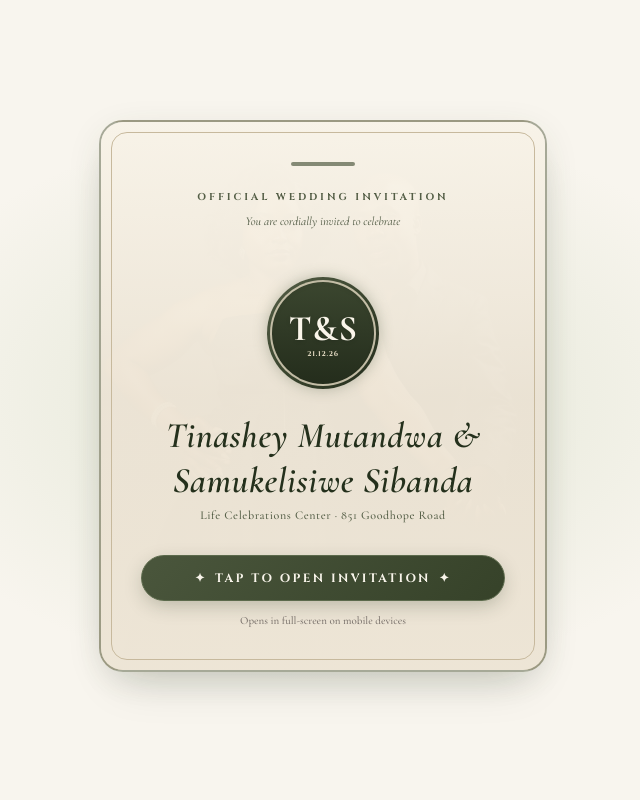
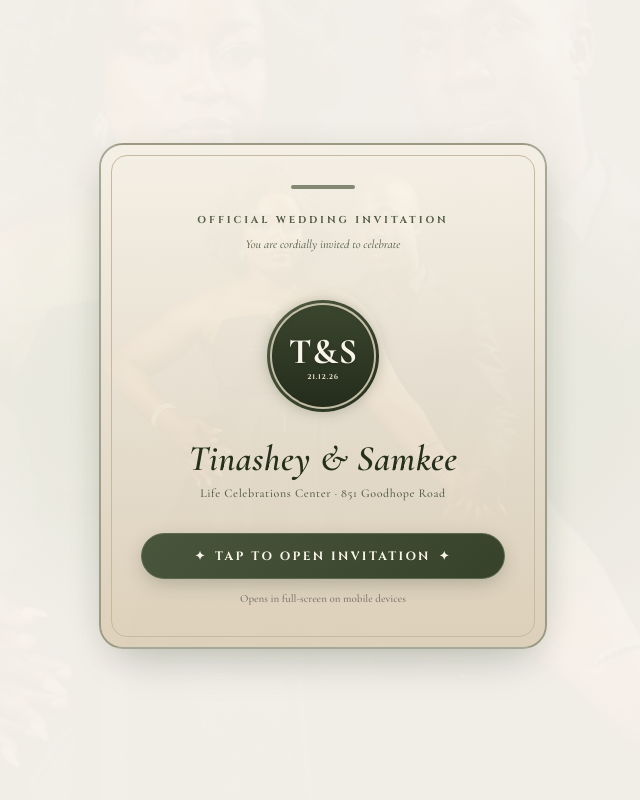
Before and after one commit to tatendavondo-lgtm/Mutandwas, a React (Vite) app: page / in a window 1280 px wide. Shown: the top 800 px of the page, without its empty margins (317-957 px from the left). Built offline with nearby package versions, Linux system fonts and the light colour scheme; no server answers; the database is empty; a web font is replaced by a local one.

Commit message:
Update envelope names to Tinashey & Samkee, enhance faint couple image backdrops, and add social share preview meta tags

```diff
--- a/index.html
+++ b/index.html
@@ -11,10 +11,16 @@
     <meta name="format-detection" content="telephone=no" />
     <title>Tinashey & Samukelisiwe - Wedding Invitation & Gate Check-in</title>
     <meta name="description" content="Wedding celebration of Tinashey Mutandwa & Samukelisiwe Sibanda. Digital RSVP, 4-digit express gate check-in, and real-time attendance management." />
-    <meta property="og:title" content="Tinashey & Samukelisiwe - Wedding Invitation & Gate Check-in" />
-    <meta property="og:description" content="Wedding celebration of Tinashey Mutandwa & Samukelisiwe Sibanda. Digital RSVP, 4-digit express gate check-in, and real-time attendance management." />
+    <meta property="og:title" content="Tinashey & Samkee — Wedding Celebration" />
+    <meta property="og:description" content="Wedding celebration of Tinashey Mutandwa & Samukelisiwe Sibanda · 21 December 2026 at Life Celebrations Center. RSVP & Gate Pass inside." />
     <meta property="og:type" content="website" />
+    <meta property="og:image" content="/assets/images/couple_portrait.jpg" />
+    <meta property="og:image:width" content="1200" />
+    <meta property="og:image:height" content="630" />
     <meta name="twitter:card" content="summary_large_image" />
+    <meta name="twitter:title" content="Tinashey & Samkee — Wedding Celebration" />
+    <meta name="twitter:description" content="Wedding celebration of Tinashey Mutandwa & Samukelisiwe Sibanda · 21 December 2026 at Life Celebrations Center." />
+    <meta name="twitter:image" content="/assets/images/couple_portrait.jpg" />
     <link rel="preconnect" href="https://fonts.googleapis.com">
     <link rel="preconnect" href="https://fonts.gstatic.com" crossorigin>
     <link href="https://fonts.googleapis.com/css2?family=Alex+Brush&family=Cinzel:wght@400;500;600;700&family=Cormorant+Garamond:ital,wght@0,300;0,400;0,500;0,600;0,700;1,400;1,500;1,600&family=Great+Vibes&family=Italianno&family=Pinyon+Script&family=Playfair+Display:ital,wght@0,400;0,500;0,600;0,700;1,400&family=Plus+Jakarta+Sans:wght@300;400;500;600&family=JetBrains+Mono:wght@400;500&display=swap" rel="stylesheet">
--- a/src/App.tsx
+++ b/src/App.tsx
@@ -333,7 +333,7 @@ export default function App() {
       {currentView !== 'gate' && currentView !== 'admin' && (
         <>
           <div
-            className="fixed inset-0 pointer-events-none select-none z-0 opacity-10 blur-2xl scale-110"
+            className="fixed inset-0 pointer-events-none select-none z-0 opacity-15 scale-105"
             style={{
               backgroundImage: `url(${currentBackdropUrl})`,
               backgroundPosition: 'center 20%',
@@ -341,7 +341,7 @@ export default function App() {
               backgroundRepeat: 'no-repeat',
             }}
           />
-          <div className="fixed inset-0 bg-gradient-to-b from-[#EFE7D8]/75 via-[#EFE7D8]/88 to-[#EFE7D8] pointer-events-none z-0" />
+          <div className="fixed inset-0 bg-gradient-to-b from-[#EFE7D8]/80 via-[#EFE7D8]/85 to-[#EFE7D8]/92 pointer-events-none z-0" />
         </>
       )}
 
--- a/src/components/EnvelopeUnveil.tsx
+++ b/src/components/EnvelopeUnveil.tsx
@@ -86,12 +86,29 @@ export const EnvelopeUnveil: React.FC<EnvelopeUnveilProps> = ({
     }, 550);
   };
 
+  const envelopeBgImage =
+    config.backgroundImageUrl && !config.backgroundImageUrl.includes('aistudio.google.com')
+      ? config.backgroundImageUrl
+      : '/assets/images/couple_portrait.jpg';
+
   return (
     <div
       onClick={handleOpenEnvelope}
       onTouchEnd={handleOpenEnvelope}
       className="fixed inset-0 z-50 bg-[#F8F5EE] flex items-center justify-center p-4 select-none overflow-hidden safe-pb safe-pt cursor-pointer"
     >
+      {/* Faint couple backdrop across envelope unveil screen */}
+      <div
+        className="absolute inset-0 pointer-events-none select-none z-0 opacity-15"
+        style={{
+          backgroundImage: `url(${envelopeBgImage})`,
+          backgroundPosition: 'center 35%',
+          backgroundSize: 'cover',
+          backgroundRepeat: 'no-repeat',
+        }}
+      />
+      <div className="absolute inset-0 bg-[#F8F5EE]/82 pointer-events-none z-0" />
+
       {/* Background ambient lighting */}
       <div className="absolute inset-0 bg-radial from-[#A0B98A]/25 via-transparent to-transparent pointer-events-none" />
 
@@ -105,14 +122,15 @@ export const EnvelopeUnveil: React.FC<EnvelopeUnveilProps> = ({
           isOpening ? 'scale-105 opacity-0 -translate-y-8' : 'scale-100 opacity-100 translate-y-0'
         }`}
       >
-        {/* Faint Couple Backdrop inside Envelope */}
+        {/* Faint Couple Backdrop inside Envelope Card */}
         <div className="absolute inset-0 pointer-events-none select-none overflow-hidden z-0">
           <img
-            src={config.backgroundImageUrl && !config.backgroundImageUrl.includes('aistudio.google.com') ? config.backgroundImageUrl : '/assets/images/couple_portrait.jpg'}
-            alt={config.coupleNames}
-            className="w-full h-full object-cover object-center opacity-10 filter blur-[0.5px] scale-105"
+            src={envelopeBgImage}
+            alt="Tinashey & Samkee"
+            className="w-full h-full object-cover object-center scale-105"
+            style={{ opacity: 0.18 }}
           />
-          <div className="absolute inset-0 bg-gradient-to-b from-[#FAF5EA]/90 via-[#EFE7D8]/80 to-[#EFE7D8]/95" />
+          <div className="absolute inset-0 bg-gradient-to-b from-[#FAF5EA]/85 via-[#EFE7D8]/75 to-[#E3D6BF]/85" />
         </div>
 
         {/* Inner border */}
@@ -158,7 +176,7 @@ export const EnvelopeUnveil: React.FC<EnvelopeUnveilProps> = ({
           {/* Couple Title */}
           <div className="space-y-1 mb-8">
             <h2 className="font-wedding italic text-3xl sm:text-4xl text-[#24301C] tracking-wide leading-tight font-semibold">
-              {config.coupleNames}
+              Tinashey & Samkee
             </h2>
             <p className="font-serif-luxury text-xs text-[#545E46] tracking-wider font-medium">
               {config.venueName} · 851 Goodhope Road
--- a/src/components/InvitationCard.tsx
+++ b/src/components/InvitationCard.tsx
@@ -32,15 +32,15 @@ export const InvitationCard: React.FC<InvitationCardProps> = ({
 
       {/* Royal Wedding Invitation Card - Authentic Silk Cream & Botanical Olive Green */}
       <section className="relative bg-gradient-to-b from-[#FAF5EA] via-[#EFE7D8] to-[#E3D7C1] border-2 border-[#545E46]/50 rounded-2xl sm:rounded-3xl gold-box-glow p-4 xs:p-6 sm:p-12 text-center text-[#24301C] overflow-hidden shadow-2xl">
-        {/* Ambient Couple Backdrop with Light Tint */}
+        {/* Faint Couple Photographic Watermark Backdrop */}
         <div className="absolute inset-0 pointer-events-none select-none overflow-hidden z-0">
           <img
             src={bgImage}
             alt={config.coupleNames}
-            className="w-full h-full object-cover object-center filter blur-[1px] scale-102"
-            style={{ opacity: 0.08 }}
+            className="w-full h-full object-cover object-center scale-105"
+            style={{ opacity: 0.16 }}
           />
-          <div className="absolute inset-0 bg-gradient-to-b from-[#FAF5EA]/90 via-[#EFE7D8]/80 to-[#EFE7D8]/95" />
+          <div className="absolute inset-0 bg-gradient-to-b from-[#FAF5EA]/85 via-[#EFE7D8]/75 to-[#E3D7C1]/85" />
         </div>
 
         {/* Inner Delicate Inset Silk Cream Hairline Border */}
```
